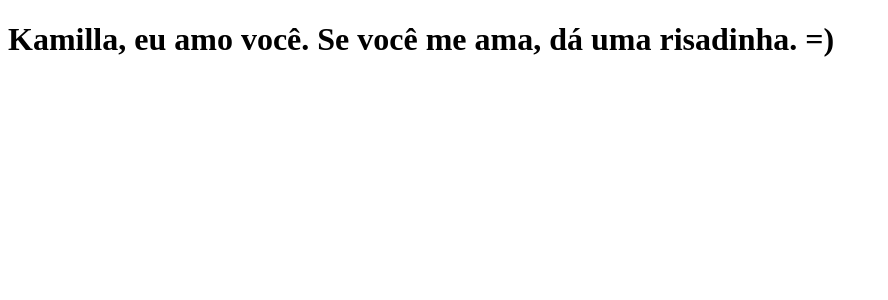
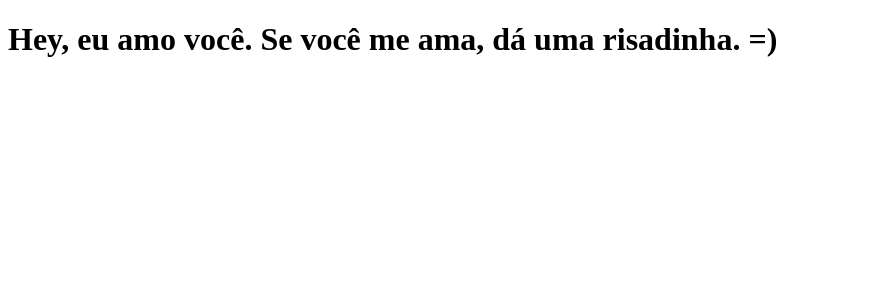
Before and after one commit to caioduartedev/clone-tabnews, a Next.js app: page / in a window 1280 px wide. Shown: the top 300 px of the page, without its empty margins (0-888 px from the left). Built offline with nearby package versions, Linux system fonts and the light colour scheme.

Commit message:
Alterando frase da página index

```diff
--- a/pages/index.js
+++ b/pages/index.js
@@ -1,5 +1,5 @@
 function Home() {
-    return <h1>Kamilla, eu amo você. Se você me ama, dá uma risadinha. =)</h1>
+    return <h1>Hey, eu amo você. Se você me ama, dá uma risadinha. =)</h1>
 }
 
 export default Home;
```
